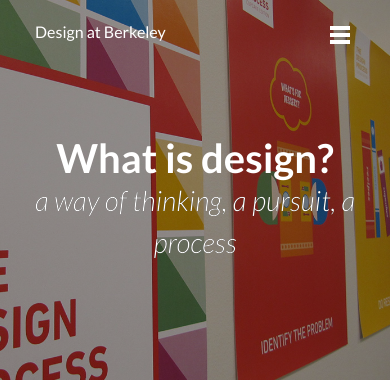
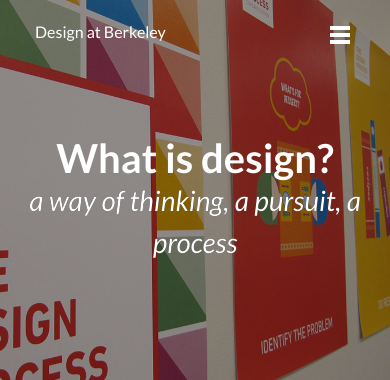
Before and after one commit to alexsg/designatberkeley, a Jekyll site: the page built from intro.md, in a window 390 px wide. Shown: the top 380 px of the page. Built offline with Jekyll 4.4.1, drawn with Linux system fonts in a browser that asks for light colours; nearby versions of some CDN libraries.

Commit message:
fontweight

```diff
--- a/_sass/_web.scss
+++ b/_sass/_web.scss
@@ -106,7 +106,7 @@ nav {
   }
 
   &.active {
-    z-index: 100000000;
+    z-index: 100000;
     visibility: visible;
     opacity: 100;
     position: fixed;
@@ -361,6 +361,10 @@ h3#rotate {
     .preheader {
       font-size: 1.2em;
       font-weight: 300;
+    }
+
+    #rotate {
+      font-weight: 400;
     }
 
 
```
